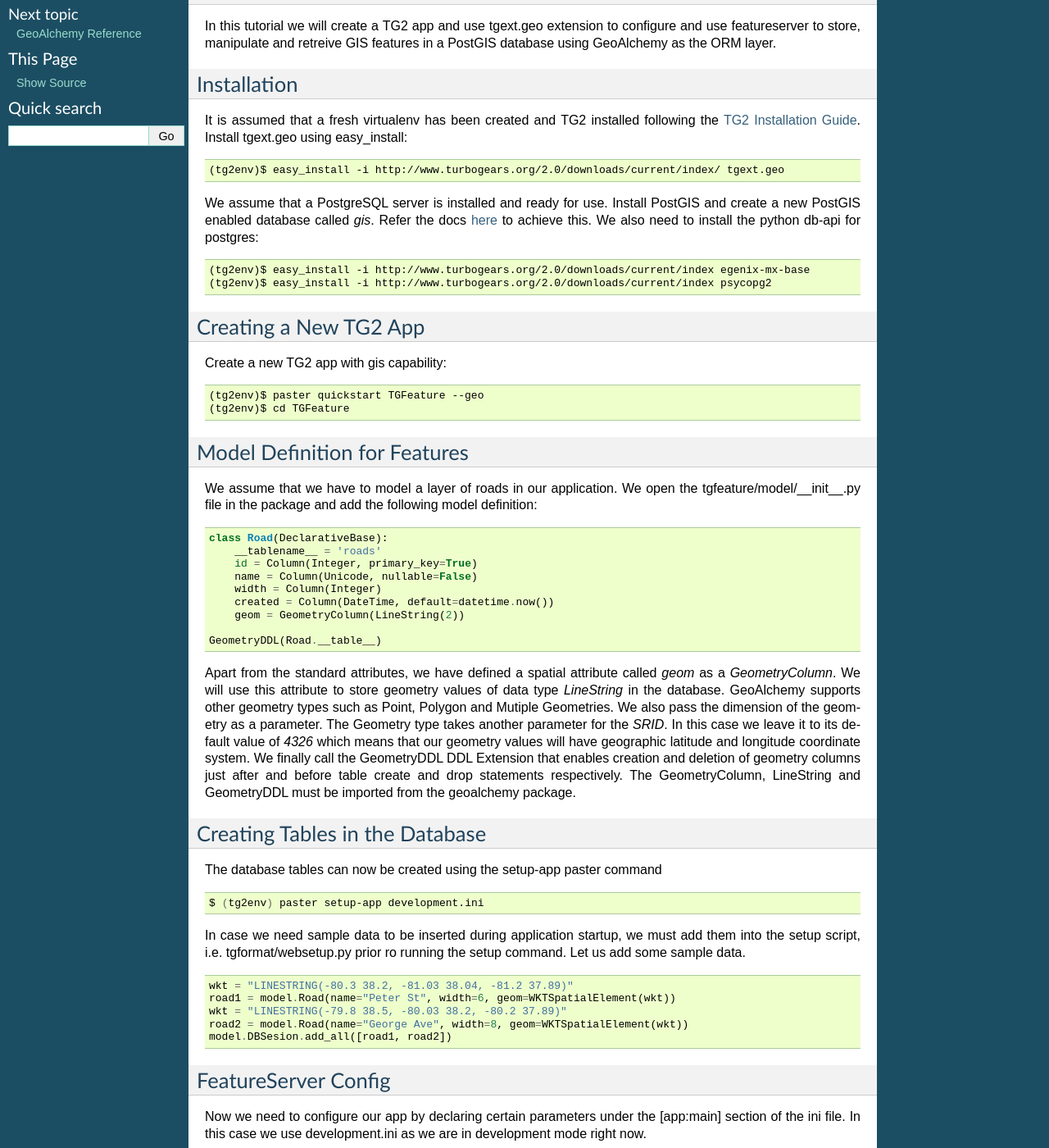
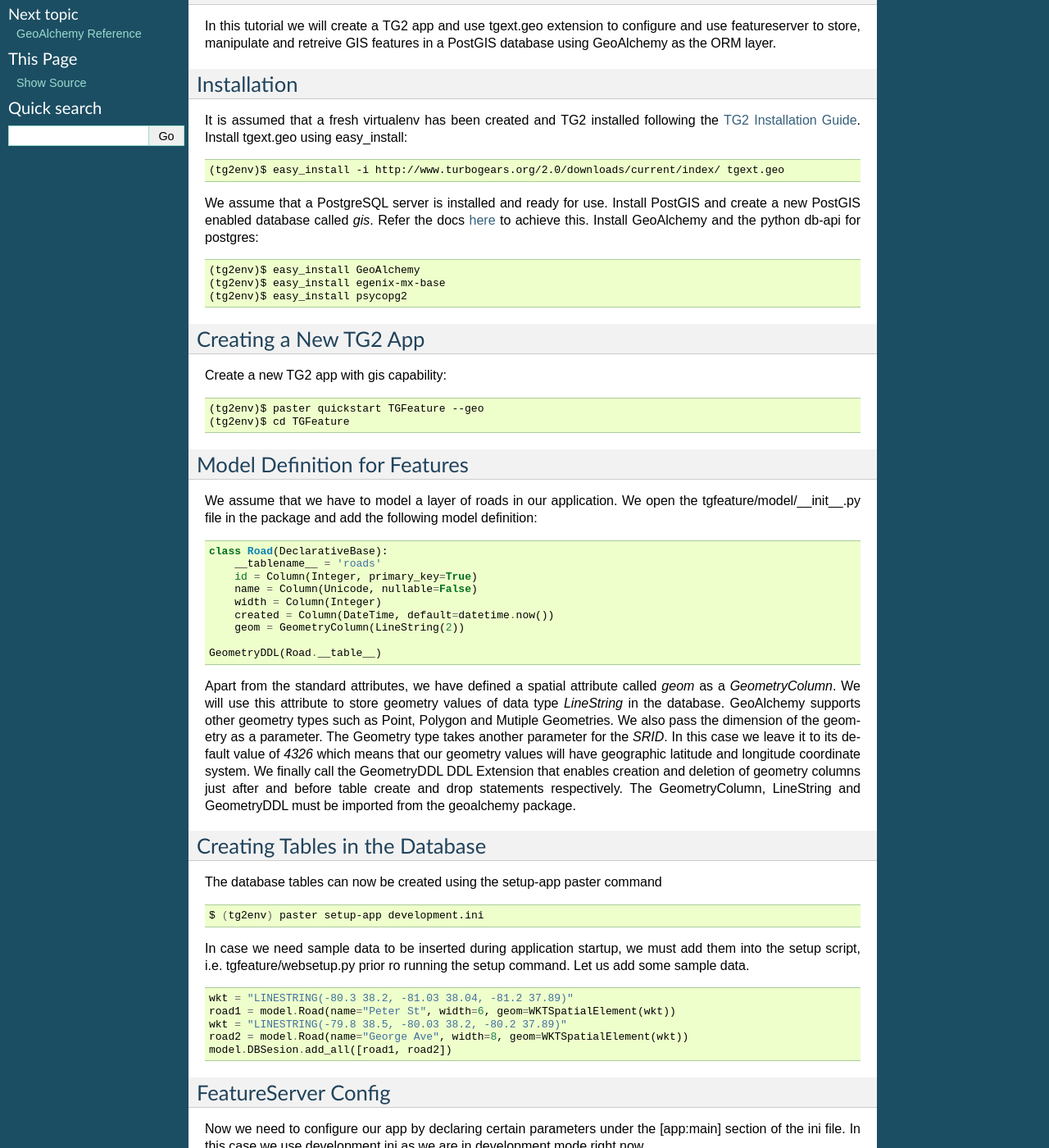
Before and after one commit to geoalchemy/geoalchemy, a Sphinx documentation site: the page built from doc/featureserver.rst, in a window 1280 px wide and 1400 px high, scrolled down 419 px. Shown: the whole window at 82% size. Built offline with Sphinx 7.4.7, drawn with Linux system fonts in a browser that asks for light colours; some of the changed text lies outside the part shown.

Commit message:
featureserver tutorial improvements

```diff
--- a/doc/featureserver.rst
+++ b/doc/featureserver.rst
@@ -29,10 +29,11 @@
 
     (tg2env)$ easy_install -i http://www.turbogears.org/2.0/downloads/current/index/ tgext.geo
 
-We assume that a PostgreSQL server is installed and ready for use. Install PostGIS and create a new PostGIS enabled database called `gis`. Refer the docs `here <http://postgis.refractions.net/documentation>`_ to achieve this. We also need to install the python db-api for postgres::
+We assume that a PostgreSQL server is installed and ready for use. Install PostGIS and create a new PostGIS enabled database called `gis`. Refer the docs `here <http://postgis.refractions.net/documentation>`_ to achieve this. Install GeoAlchemy and the python db-api for postgres::
 
-    (tg2env)$ easy_install -i http://www.turbogears.org/2.0/downloads/current/index egenix-mx-base
-    (tg2env)$ easy_install -i http://www.turbogears.org/2.0/downloads/current/index psycopg2
+    (tg2env)$ easy_install GeoAlchemy
+    (tg2env)$ easy_install egenix-mx-base
+    (tg2env)$ easy_install psycopg2
 
 
 Creating a New TG2 App
@@ -70,7 +71,7 @@
 
     $ (tg2env) paster setup-app development.ini
 
-In case we need sample data to be inserted during application startup, we must add them into the setup script, i.e. tgformat/websetup.py prior ro running the setup command. Let us add some sample data.
+In case we need sample data to be inserted during application startup, we must add them into the setup script, i.e. tgfeature/websetup.py prior ro running the setup command. Let us add some sample data.
 
 .. code-block:: python
 
@@ -205,9 +206,9 @@
 
 .. code-block:: bash
 
-    $(tg2env) cp /path/to/featureserversource/index.html tgformat/public/demo.html
-    $(tg2env) cp /path/to/featureserversource/json.html tgformat/public/
-    $(tg2env) cp /path/to/featureserversource/kml.html tgformat/public/
+    $(tg2env) cp /path/to/featureserversource/index.html tgfeature/public/demo.html
+    $(tg2env) cp /path/to/featureserversource/json.html tgfeature/public/
+    $(tg2env) cp /path/to/featureserversource/kml.html tgfeature/public/
 
 Now modify these files to change the following::
 
```
